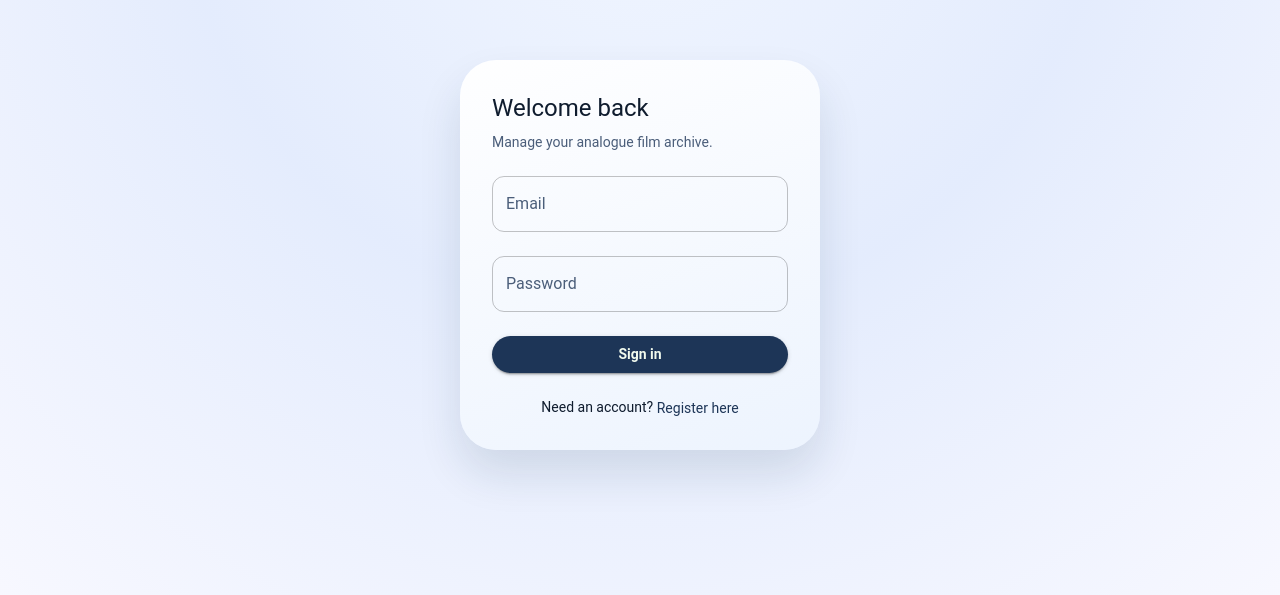
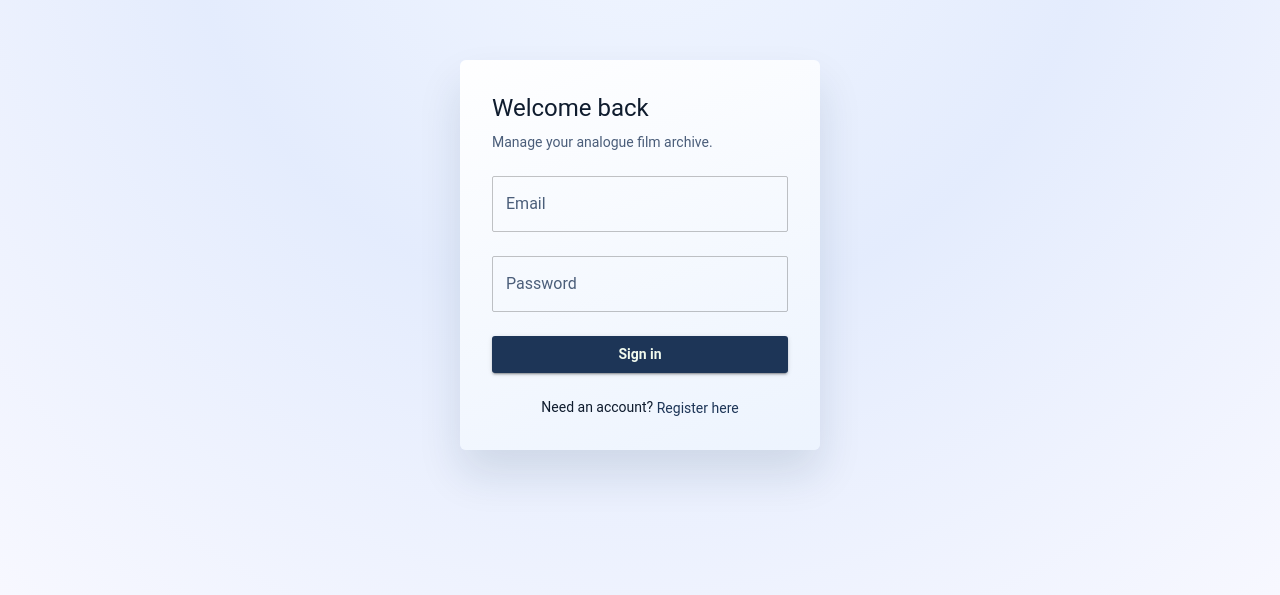
Before and after one commit to pwarnimont/filmdb2, a React (Vite) app in the folder frontend/: page /login in a window 1280 px wide. Shown: the part 145-740 px from the top of the page. Built offline with nearby package versions, Linux system fonts and the light colour scheme; no server answers.

Commit message:
Reduce rounded edges for minimal look

```diff
--- a/frontend/src/theme/theme.ts
+++ b/frontend/src/theme/theme.ts
@@ -21,7 +21,7 @@ const baseTheme = createTheme({
     }
   },
   shape: {
-    borderRadius: 12
+    borderRadius: 2
   },
   typography: {
     fontFamily: '"Poppins", "Roboto", "Helvetica", "Arial", sans-serif',
@@ -47,14 +47,14 @@ const baseTheme = createTheme({
     MuiButton: {
       styleOverrides: {
         root: {
-          borderRadius: 999
+          borderRadius: 3
         }
       }
     },
     MuiPaper: {
       styleOverrides: {
         rounded: {
-          borderRadius: 16
+          borderRadius: 3
         }
       }
     },
@@ -66,14 +66,14 @@ const baseTheme = createTheme({
     MuiOutlinedInput: {
       styleOverrides: {
         root: {
-          borderRadius: 12
+          borderRadius: 2
         }
       }
     },
     MuiCard: {
       styleOverrides: {
         root: {
-          borderRadius: 18,
+          borderRadius: 4,
           boxShadow: '0 18px 36px rgba(18, 46, 76, 0.08)'
         }
       }
@@ -81,7 +81,7 @@ const baseTheme = createTheme({
     MuiDialog: {
       styleOverrides: {
         paper: {
-          borderRadius: 20,
+          borderRadius: 5,
           boxShadow: '0 24px 48px rgba(13, 41, 74, 0.16)'
         }
       }
@@ -89,7 +89,7 @@ const baseTheme = createTheme({
     MuiDataGrid: {
       styleOverrides: {
         root: {
-          borderRadius: 18,
+          borderRadius: 3,
           border: 'none'
         }
       }
```
